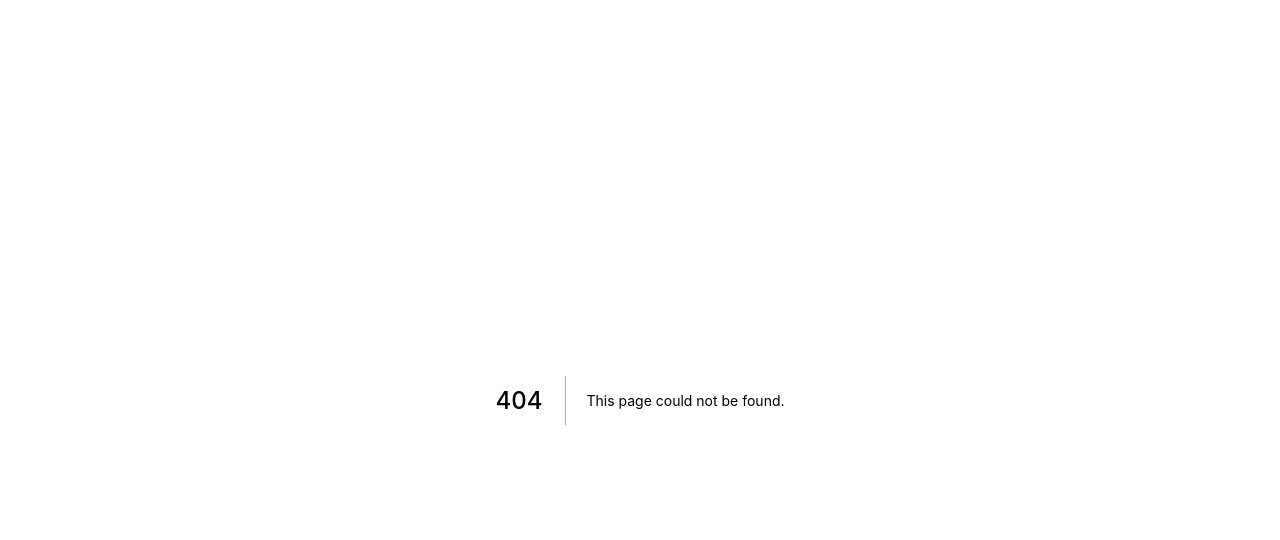
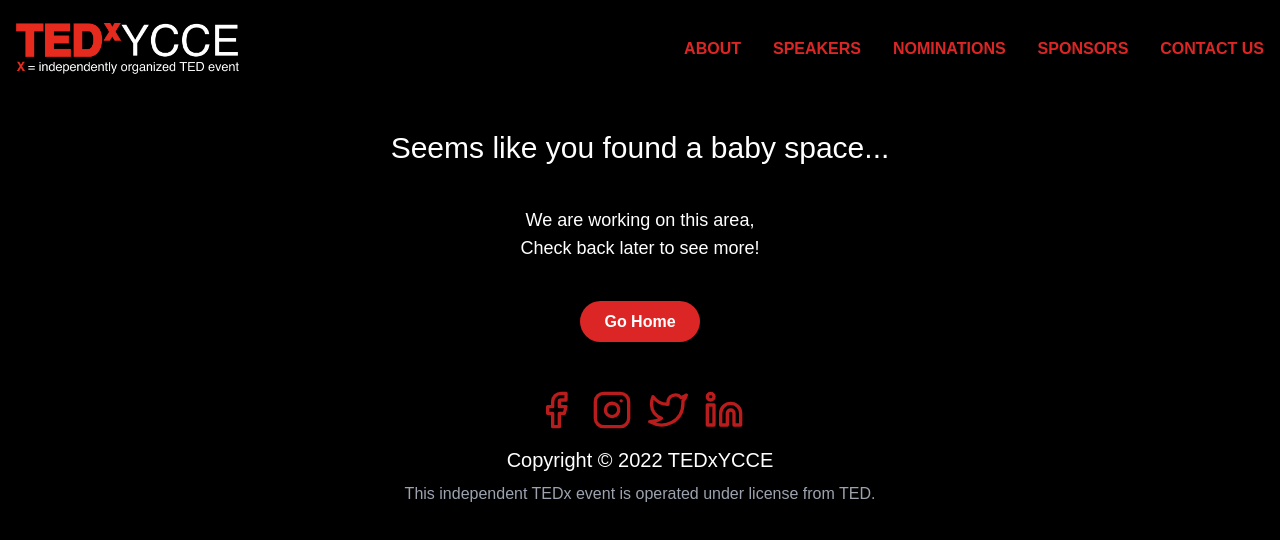
Before and after one commit to TEDxYCCE/tedxycce2022, a Next.js app: page /contactUs in a window 1280 px wide. Before the commit this address had no page. Shown: the top 540 px of the page. Built offline with nearby package versions, Linux system fonts and the light colour scheme.

Commit message:
add pages: sponsors, speakers, contactUs, about.

```diff
--- a/components/header.tsx
+++ b/components/header.tsx
@@ -4,7 +4,7 @@ import logo from "../assets/logo.png";
 
 const Header = () => {
   return (
-    <header className="bg-black sticky top-0 text-red-600 container mx-auto flex flex-col lg:flex-row items-center justify-between p-4">
+    <header className="container sticky top-0 flex flex-col items-center justify-between p-4 mx-auto text-red-600 bg-black lg:flex-row">
       <div className="w-56">
         <Image
           src={logo}
@@ -15,7 +15,7 @@ const Header = () => {
         />
       </div>
       <nav className="mt-2 lg:mt-0">
-        <ul className="flex flex-wrap justify-center gap-2 lg:gap-8 font-semibold">
+        <ul className="flex flex-wrap justify-center gap-2 font-semibold lg:gap-8">
           <li>
             <a href="#about">ABOUT</a>
           </li>
@@ -26,7 +26,7 @@ const Header = () => {
             <a href="#nominations">NOMINATIONS</a>
           </li>
           <li>
-            <Link href="#sponsor">SPONSOR</Link>
+            <Link href="#sponsor">SPONSORS</Link>
           </li>
           <li>
             <a href="#contact">CONTACT US</a>
--- /dev/null
+++ b/pages/contactUs.tsx
@@ -0,0 +1,26 @@
+import type { NextPage } from "next";
+import Head from "next/head";
+import BlankSpace from "../components/blankspace";
+import Footer from "../components/footer";
+import Header from "../components/header";
+
+// TODO: compress all images
+const Home: NextPage = () => {
+    return (
+      <div className="flex flex-col min-h-screen bg-black">
+        <Head>
+          <title>TEDxYCCE 2022</title>
+          <meta name="description" content="Generated by create next app" />
+          <link rel="icon" href="/favicon.ico" />
+        </Head>
+        <Header />
+        <main className="">
+          {/* <h1 className="text-2xl text-white">Welcome</h1> */}
+            <BlankSpace />
+        </main>
+        <Footer />
+      </div>
+    );
+  };
+
+  export default Home;
--- /dev/null
+++ b/pages/speakers.tsx
@@ -0,0 +1,26 @@
+import type { NextPage } from "next";
+import Head from "next/head";
+import BlankSpace from "../components/blankspace";
+import Footer from "../components/footer";
+import Header from "../components/header";
+
+// TODO: compress all images
+const Home: NextPage = () => {
+    return (
+      <div className="flex flex-col min-h-screen bg-black">
+        <Head>
+          <title>TEDxYCCE 2022</title>
+          <meta name="description" content="Generated by create next app" />
+          <link rel="icon" href="/favicon.ico" />
+        </Head>
+        <Header />
+        <main className="">
+          {/* <h1 className="text-2xl text-white">Welcome</h1> */}
+            <BlankSpace />
+        </main>
+        <Footer />
+      </div>
+    );
+  };
+
+  export default Home;
--- /dev/null
+++ b/pages/sponsors.tsx
@@ -0,0 +1,26 @@
+import type { NextPage } from "next";
+import Head from "next/head";
+import BlankSpace from "../components/blankspace";
+import Footer from "../components/footer";
+import Header from "../components/header";
+
+// TODO: compress all images
+const Home: NextPage = () => {
+    return (
+      <div className="flex flex-col min-h-screen bg-black">
+        <Head>
+          <title>TEDxYCCE 2022</title>
+          <meta name="description" content="Generated by create next app" />
+          <link rel="icon" href="/favicon.ico" />
+        </Head>
+        <Header />
+        <main className="">
+          {/* <h1 className="text-2xl text-white">Welcome</h1> */}
+            <BlankSpace />
+        </main>
+        <Footer />
+      </div>
+    );
+  };
+
+  export default Home;
```
